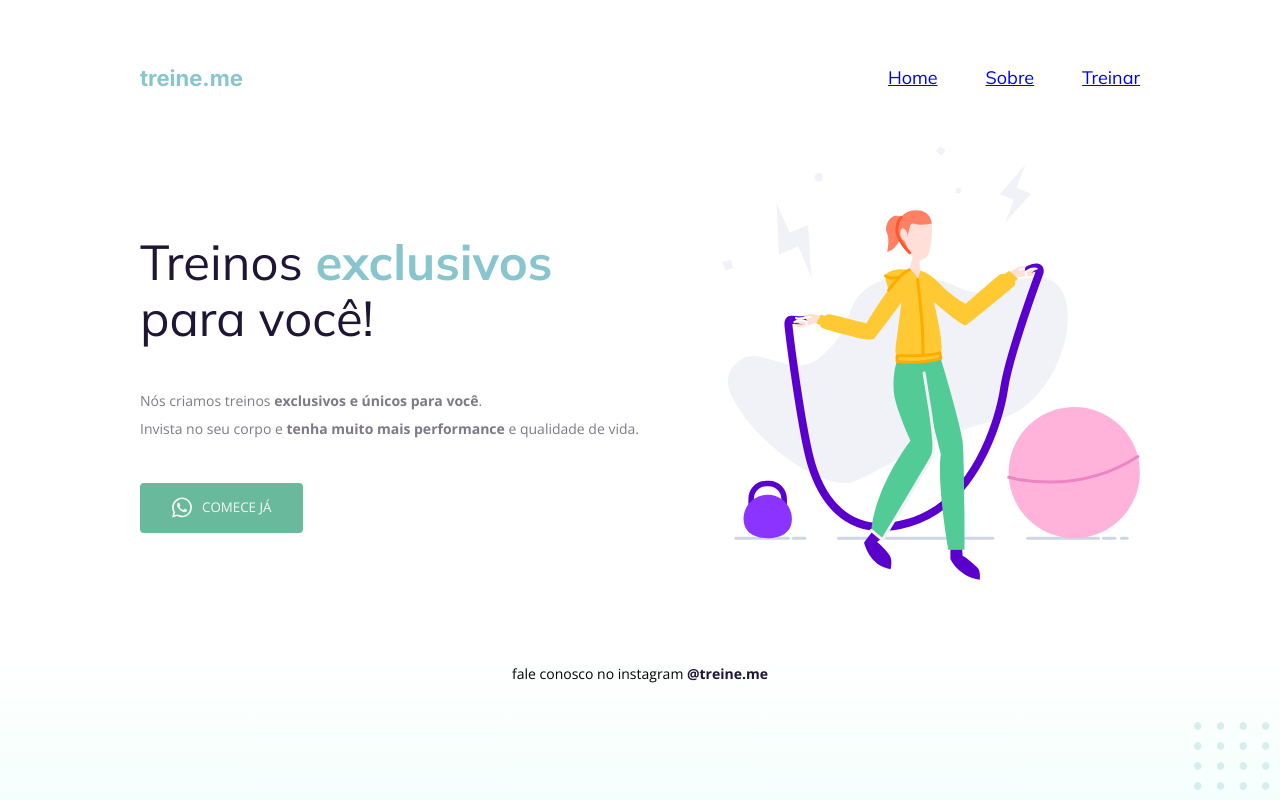
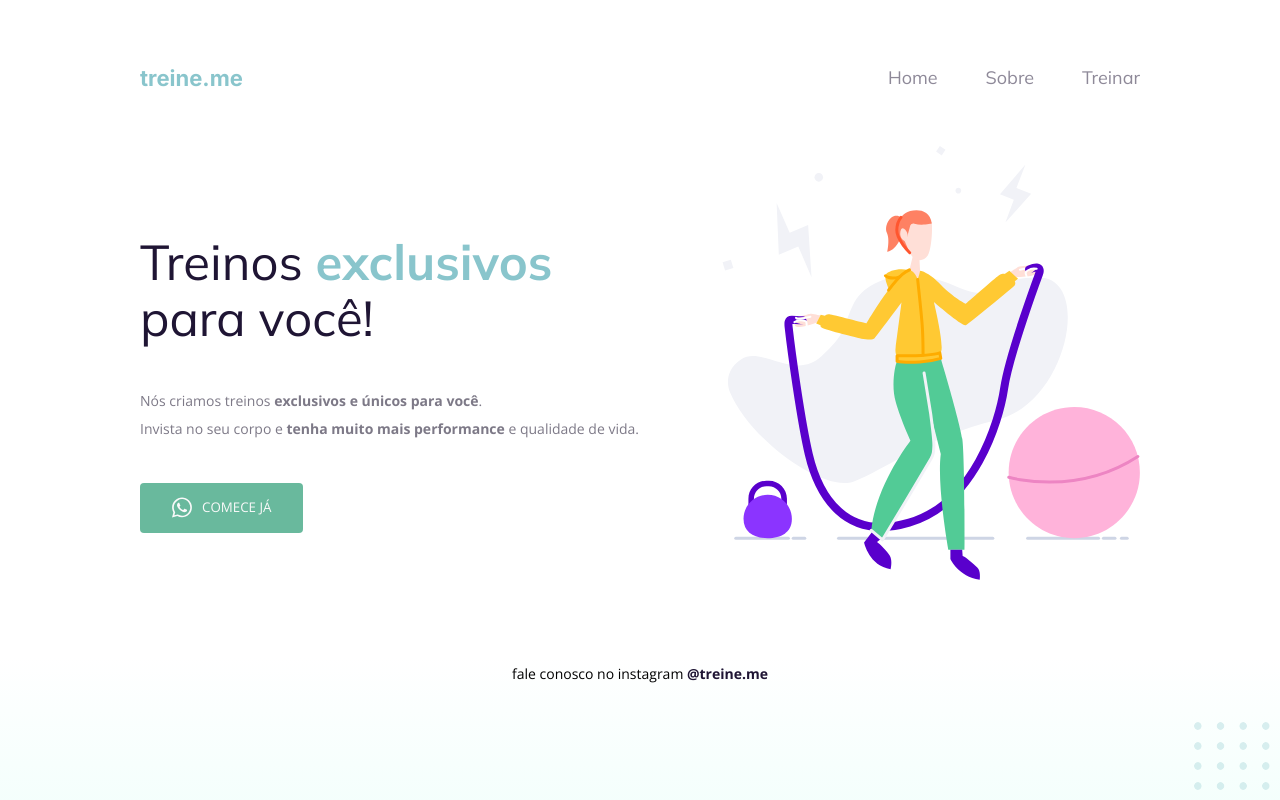
Before and after one commit to nathxrz/TrilhaExplorer-Projeto-02-stage-02, a plain HTML site: page index.html in a window 1280 px wide. Drawn offline with nearby package versions, Linux system fonts and the light colour scheme.

Commit message:
edit style.css

```diff
--- a/style.css
+++ b/style.css
@@ -56,19 +56,19 @@ nav{
     padding: 0;
 }
 
-#logo a, #menu-topo li a, h4 a{
+#logo a, #header-menu li a, h4 a{
     text-decoration: none;
 }
 
-#menu-topo li a{
+#header-menu li a{
     opacity: 0.5;
 }
 
-#menu-topo a, footer h4 a{
+#header-menu a, footer h4 a{
     color: #1F1534;
 }
 
-#menu-topo li a:hover{
+#header-menu li a:hover{
     font-weight: 700;
     opacity: 1;
 }
```
